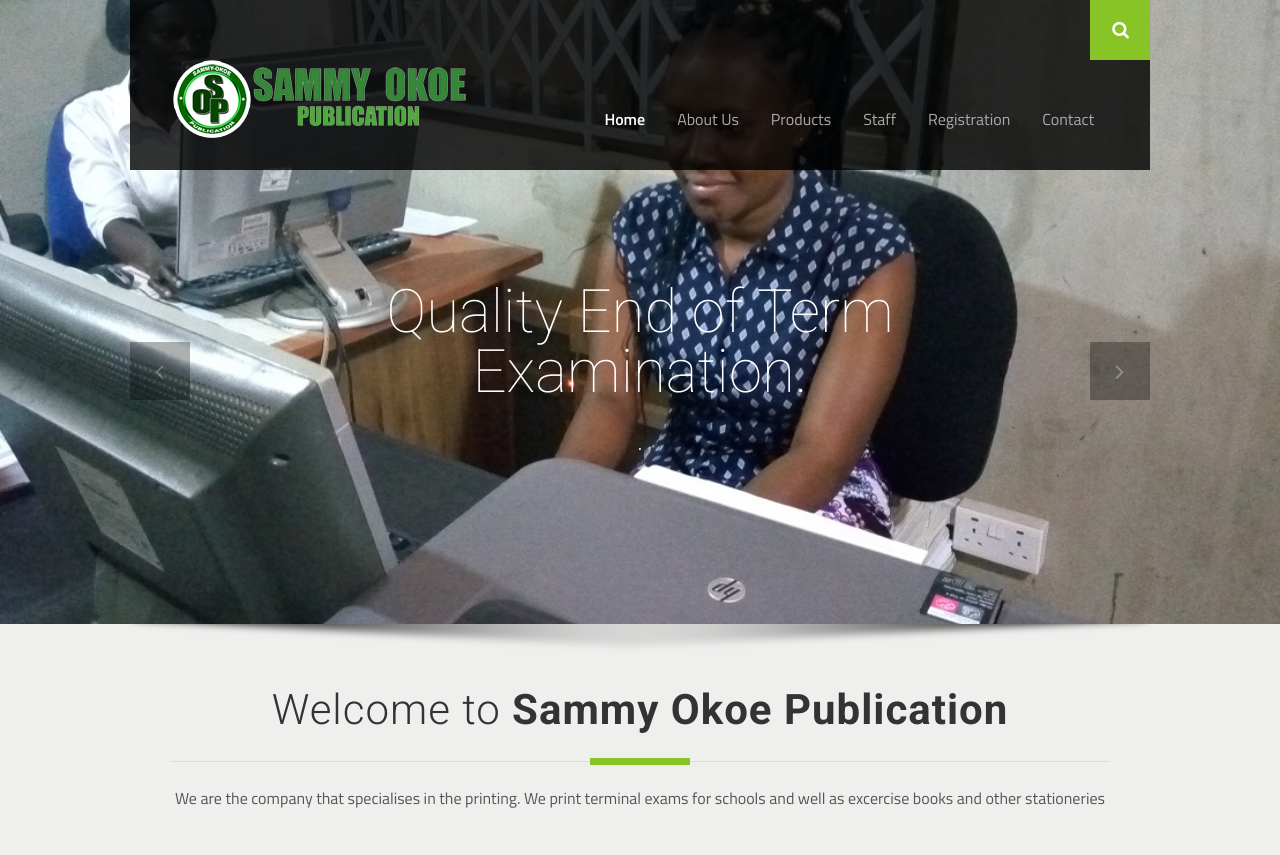
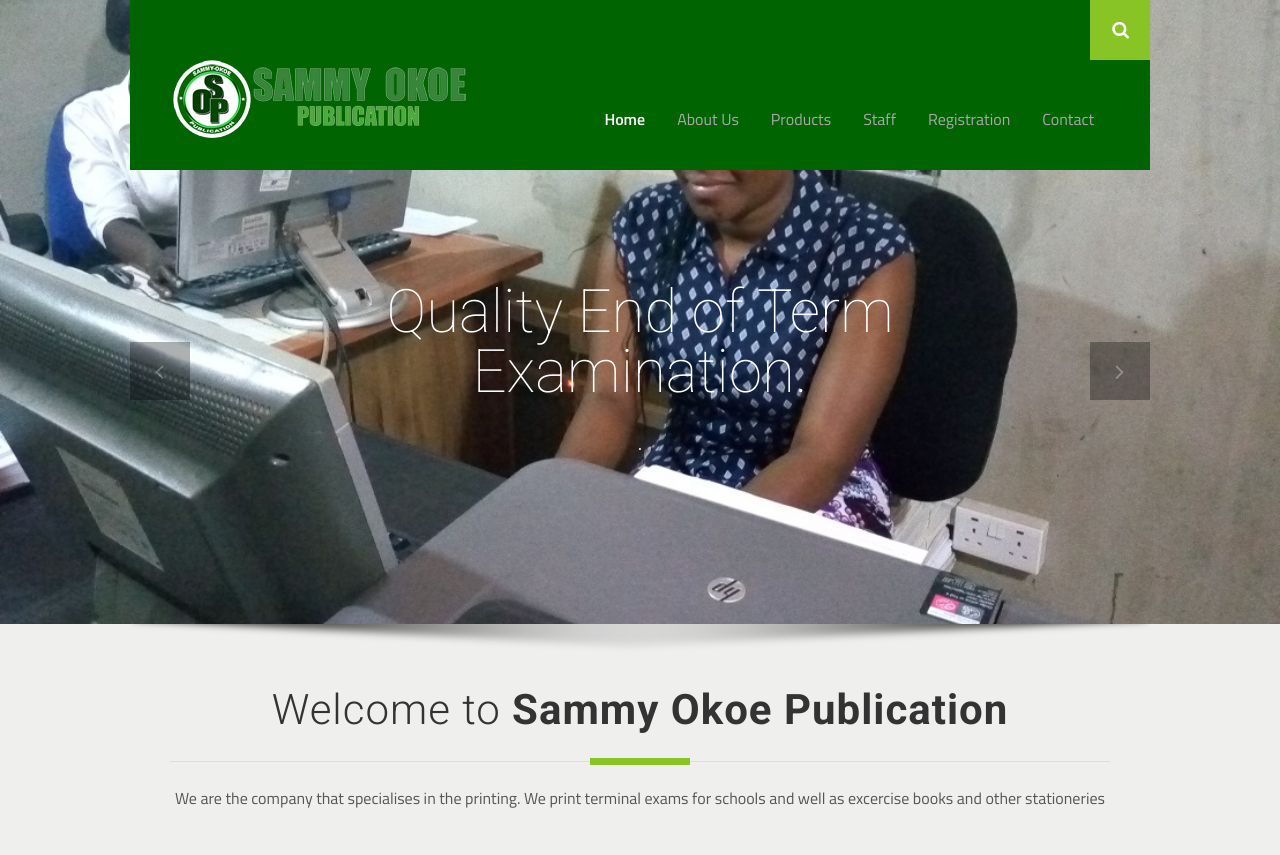
Before and after one commit to kofiowusu847/SammyOkoe, a plain HTML site: page index.html in a window 1280 px wide. Shown: the top 855 px of the page. Drawn offline with Linux system fonts and the light colour scheme; some packages are replaced by stand-ins of ours.

Commit message:
Update archtek.css

```diff
--- a/css/archtek.css
+++ b/css/archtek.css
@@ -199,7 +199,7 @@
 ================================================== */
 #header-container {
 	background: #006400;
-	background: rgba(0,0,0,0.8);
+	background:#006400 ;
 	/*min-height: 144px;*/
 	left: 50%;
 	margin-left: -510px;
```
